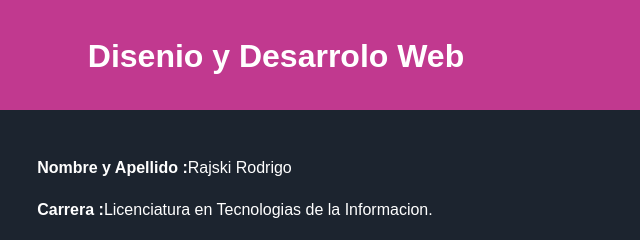
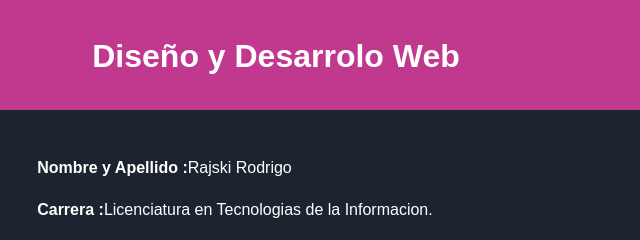
Before and after one commit to RodrigoRajski/Ficha, a plain HTML site: page index.html in a window 1280 px wide. Shown: the top 240 px of the page, 364-1004 px from the left. Drawn offline with Linux system fonts and the light colour scheme.

Commit message:
Update index.html

```diff
--- a/index.html
+++ b/index.html
@@ -10,7 +10,7 @@
     <header>
         <div class="header">
             <div class="h1">
-                <h1 class="titulo">Disenio y Desarrolo Web</h1>
+                <h1 class="titulo">Diseño y Desarrolo Web</h1>
             </div>
         </div>
     </header>
```
